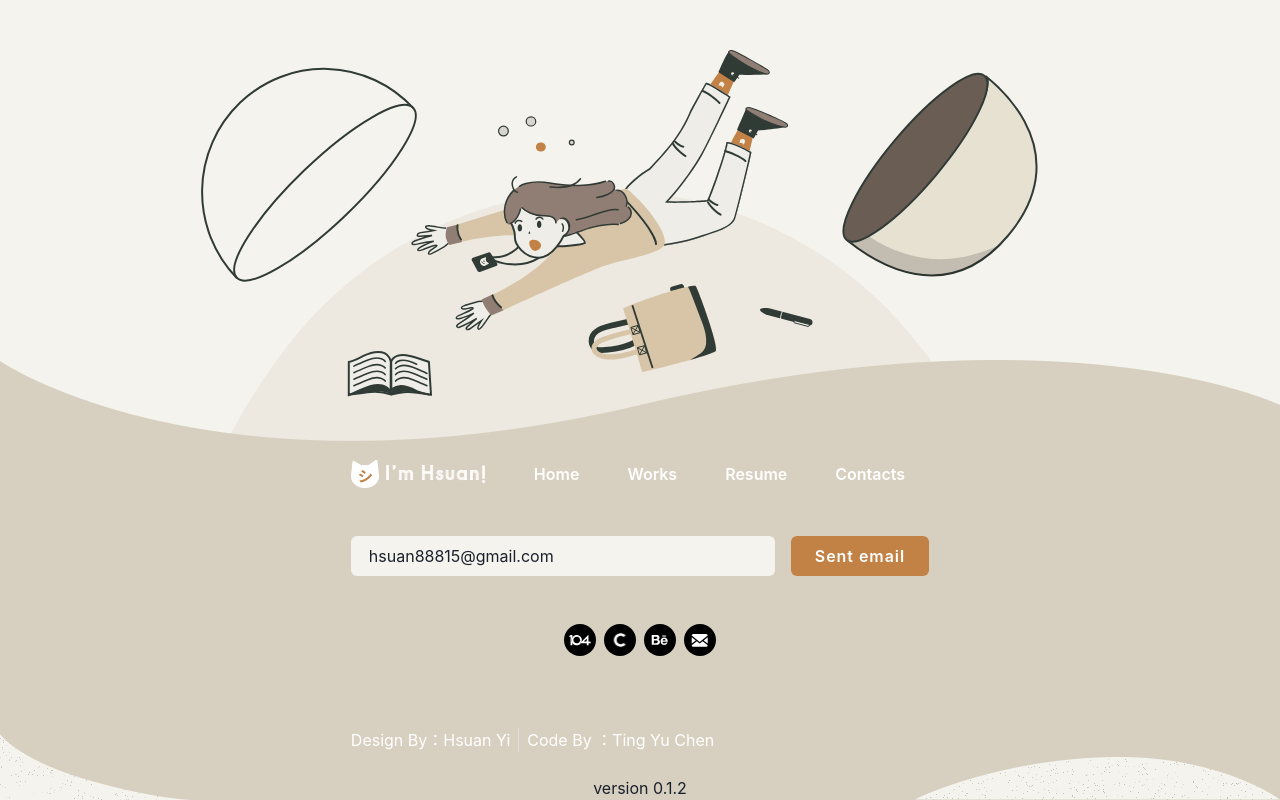
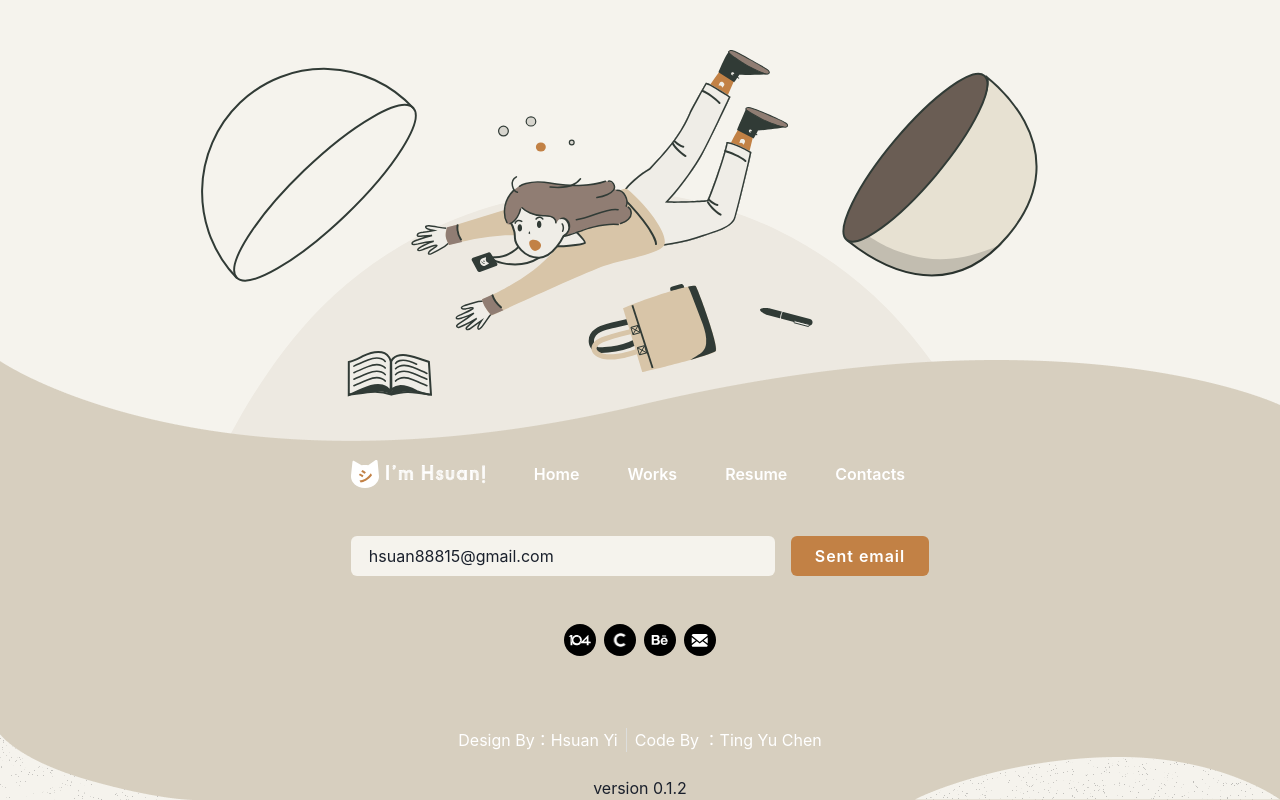
Before and after one commit to Hsuan6786/hsuan_yi_profile, a React app: page /contacts in a window 1280 px wide. Shown: the part 1040-1840 px from the top of the page. Built offline with nearby package versions, Linux system fonts and the light colour scheme.

Commit message:
[fix] center author wording [remove] fill background color

```diff
--- a/src/layouts/TheFooter.jsx
+++ b/src/layouts/TheFooter.jsx
@@ -63,6 +63,7 @@ export default function TheFooter() {
             w={{base: '65%',sm: '100%'}}
             mt="auto"
             color="white"
+            justifyContent={'center'}
             pb={{ base: '2xl', sm: 'md' }}
           >
             <Text>Design By：Hsuan Yi</Text>
--- a/src/pages/Home/components/GachaAnimation.jsx
+++ b/src/pages/Home/components/GachaAnimation.jsx
@@ -136,7 +136,6 @@ export default function GachaAnimation() {
         <rect
           width="640"
           height="640"
-          fill="#F5F5F5"
         />
         <g id="Group 4435">
           <g
```
